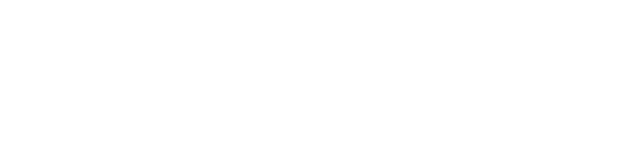
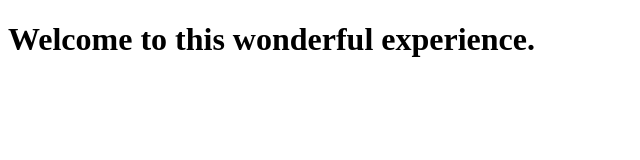
Before and after one commit to artur-59/my-super-website, a plain HTML site: page index.html in a window 1280 px wide. Shown: the whole page, without its empty margins (0-640 px from the left). Drawn offline with Linux system fonts and the light colour scheme.

Commit message:
Added Title and Header in index.html

```diff
--- a/index.html
+++ b/index.html
@@ -2,9 +2,9 @@
 <html>
   <head>
     <meta charset="UTF-8">
-    <title>title</title>
+    <title>My Super Website</title>
   </head>
   <body>
-
+  <h1>Welcome to this wonderful experience.</h1>
   </body>
 </html>
```
